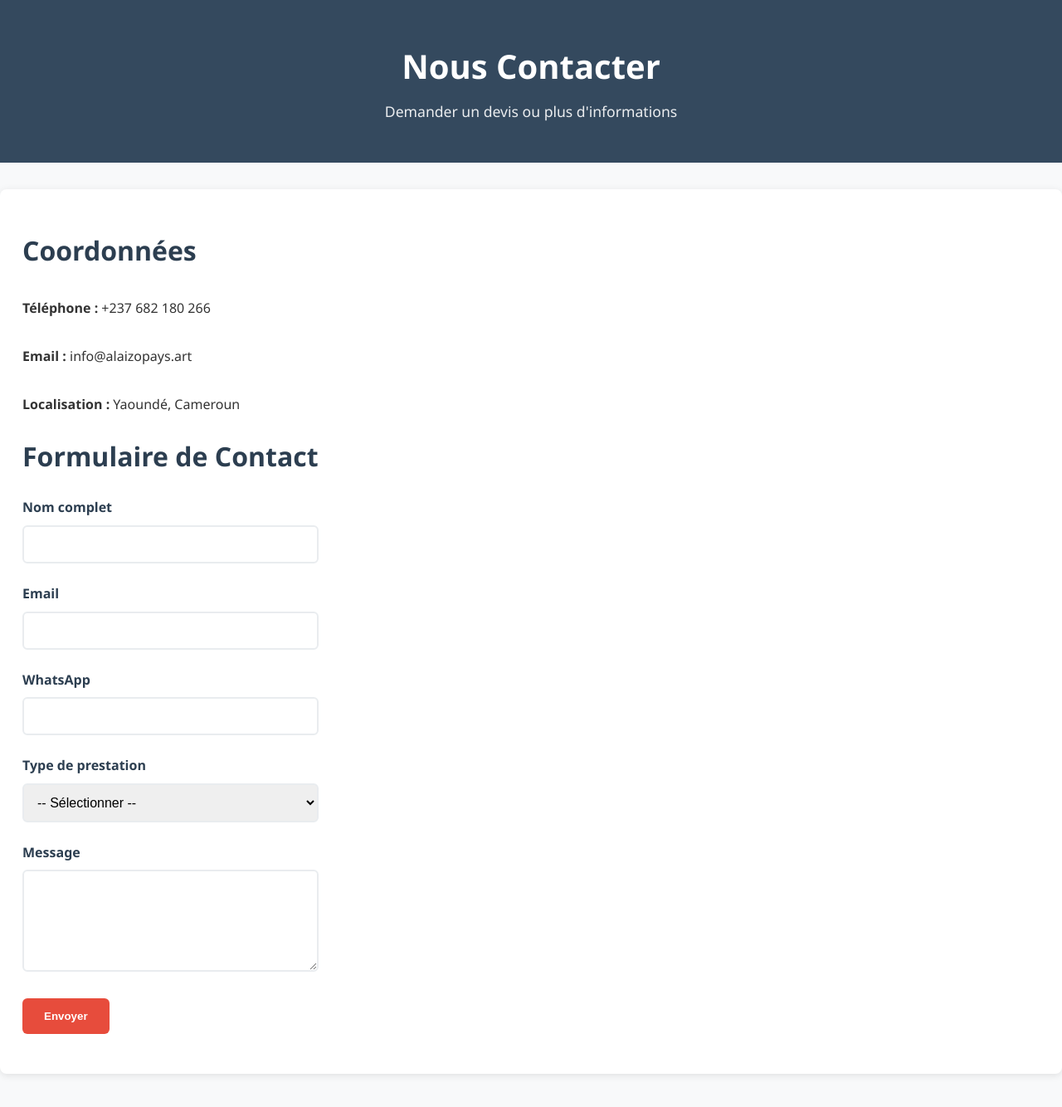
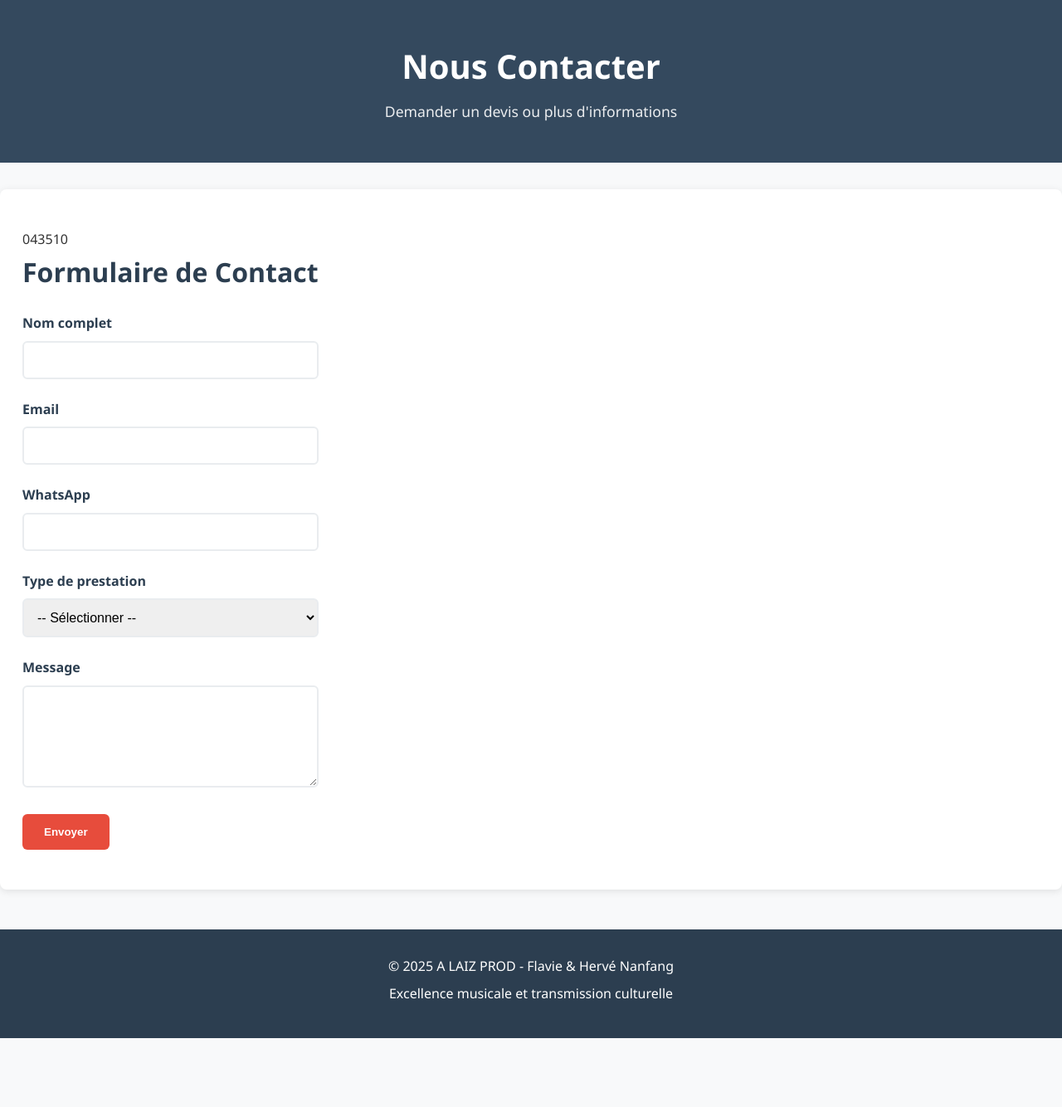
Before and after one commit to LeJuif69/alaiz-prod-website, a Flask app: page /contact in a window 1280 px wide. Shown: the part 46-1380 px from the top of the page at 83% size. After the commit the page ends 1297 px from the top, so only its background shows below. Run offline with Flask 3, Linux system fonts and the light colour scheme.

Commit message:
Update contact.html

```diff
--- a/templates/contact.html
+++ b/templates/contact.html
@@ -12,18 +12,7 @@
 
 <section class="contact-detail">
     <div class="container">
-        <div class="contact-info">
-            <h2>Coordonnées</h2>
-            <div class="contact-item">
-                <strong>Téléphone :</strong> +237 682 180 266
-            </div>
-            <div class="contact-item">
-                <strong>Email :</strong> info@alaizopays.art
-            </div>
-            <div class="contact-item">
-                <strong>Localisation :</strong> Yaoundé, Cameroun
-            </div>
-        </div>
+       043510
 
         <div class="contact-form">
             <h2>Formulaire de Contact</h2>
@@ -65,4 +54,5 @@
         </div>
     </div>
 </section>
+
 {% endblock %}
```
